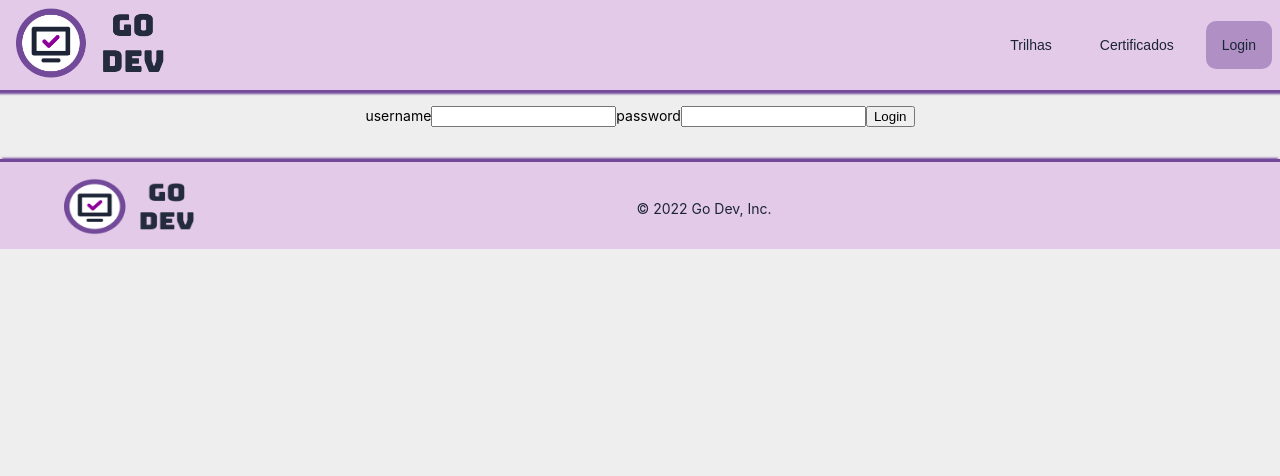
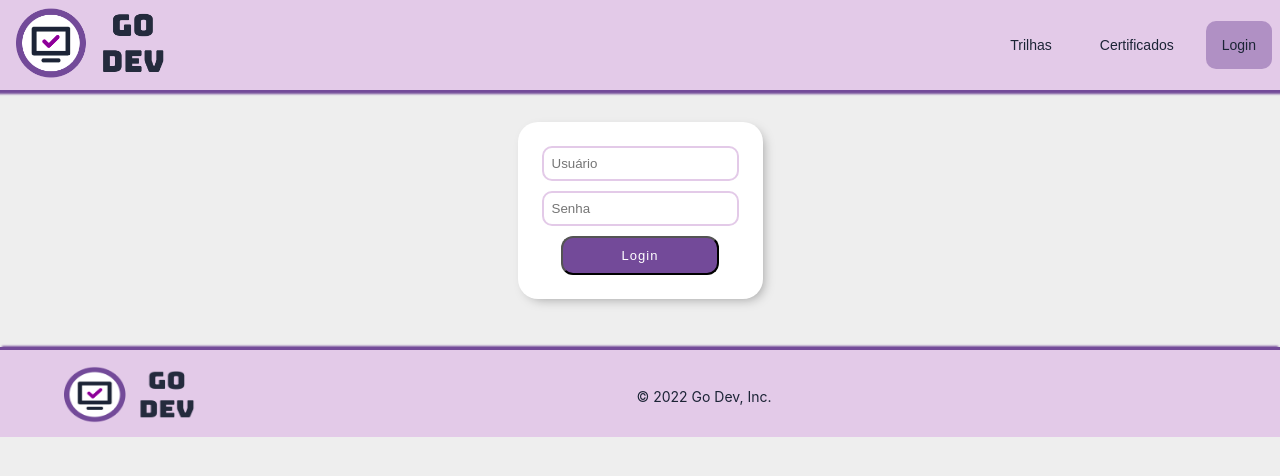
Before and after one commit to gabriela-ogoncalves/go-dev, a React (Create React App) app: page /login in a window 1280 px wide. Shown: the top 476 px of the page. Built offline with nearby package versions, Linux system fonts and the light colour scheme; a web font is replaced by a local one.

Commit message:
starting login screen css

```diff
--- a/src/components/Login/LoginForm.js
+++ b/src/components/Login/LoginForm.js
@@ -1,6 +1,7 @@
 import { useForm } from 'react-hook-form';
 import { useNavigate } from 'react-router-dom';
 import AuthService from '../../services/Auth.js';
+import './styles.scss';
 
 export default function LoginForm() {
   let navigate = useNavigate();
@@ -27,15 +28,18 @@ export default function LoginForm() {
   };
 
   return (
-    <div>
+    <div className='login'>
+      <div className='login__form'>
         <form onSubmit={e => {
           clearErrors();
           handleSubmit(onSubmit)(e);
         }}>
-        <label htmlFor='username'>username</label>
+          <div>
             <input
               id='username'
               type='username'
+              placeholder='Usuário'
+              className='login__input'
               {...register('username', {
                 required: {
                   value: true,
@@ -43,12 +47,17 @@ export default function LoginForm() {
                 },
               })}
             />
+          </div>
+          <div className='login__error'>
             {errors.username && <span role='alert'>{errors.username.message}</span>}
+          </div>
 
-        <label htmlFor='password'>password</label>
+          <div>
             <input
               id='password'
               type='password'
+              placeholder='Senha'
+              className='login__input'
               {...register('password', {
                 required: {
                   value: true,
@@ -56,11 +65,17 @@ export default function LoginForm() {
                 },
               })}
             />
+          </div>
+          <div className='login__error'>
             {errors.password && <span role='alert'>{errors.password.message}</span>}
+          </div>
 
-        <button type='submit'>Login</button>
+          <button className='login__button' type='submit'>Login</button>
+          <div className='login__error'>
             {errors.login && errors.login.message}
+          </div>
         </form>
+      </div>
     </div>
   );
 }
--- /dev/null
+++ b/src/components/Login/styles.scss
@@ -0,0 +1,74 @@
+.login {
+    display: flex;
+    position: relative;
+    width: 100%;
+    margin: auto;
+    padding: 1.0rem;
+    justify-content: space-around;
+
+    &__form {
+        margin: auto;
+        padding: 1.5rem;
+        background-color: #fff;
+        border-radius: 20px;
+        box-shadow: var(--box-shadow);
+    }
+
+    &__input {
+        border-radius: 10px;
+        padding: 0.5rem;
+        border-color: var(--go-dev-background);
+        border-style: solid;
+        margin-bottom: 5%;
+
+        &:focus {
+            outline: none;
+            border-color: var(--go-dev-border);
+            transition: 300ms ease;
+        }
+    }
+
+    &__button {
+        position: relative;
+        background: var(--go-dev-border);
+        color: #ffffff;
+        width: 80%;
+        min-width: 100px;
+        max-width: 250px;
+        display: inline-block;
+        padding: 10px;
+        border-radius: 12px;
+        font-size: 13px;
+        letter-spacing: 1px;
+        z-index: 1;
+        transition: 300ms ease;
+
+        &:hover {
+            &::before {
+                opacity: 1;
+                filter: blur(10px);
+            }
+        }
+
+        &::before {
+            position: absolute;
+            content: '';
+            width: 100%;
+            height: 100%;
+            transform: scale3d(.75, .75, .75);
+            opacity: 0;
+            top: 15px;
+            left: 0;
+            right: 0;
+            bottom: 0;
+            background: var(--go-dev-border);
+            z-index: -1;
+            transition: 300ms ease;
+        }
+
+        &:focus {
+            outline: none;
+            box-shadow: inset 0px 0px 5px #c1c1c1;
+          }
+    }
+}
```
Lines whose indentation alone changed are shown as unchanged.
